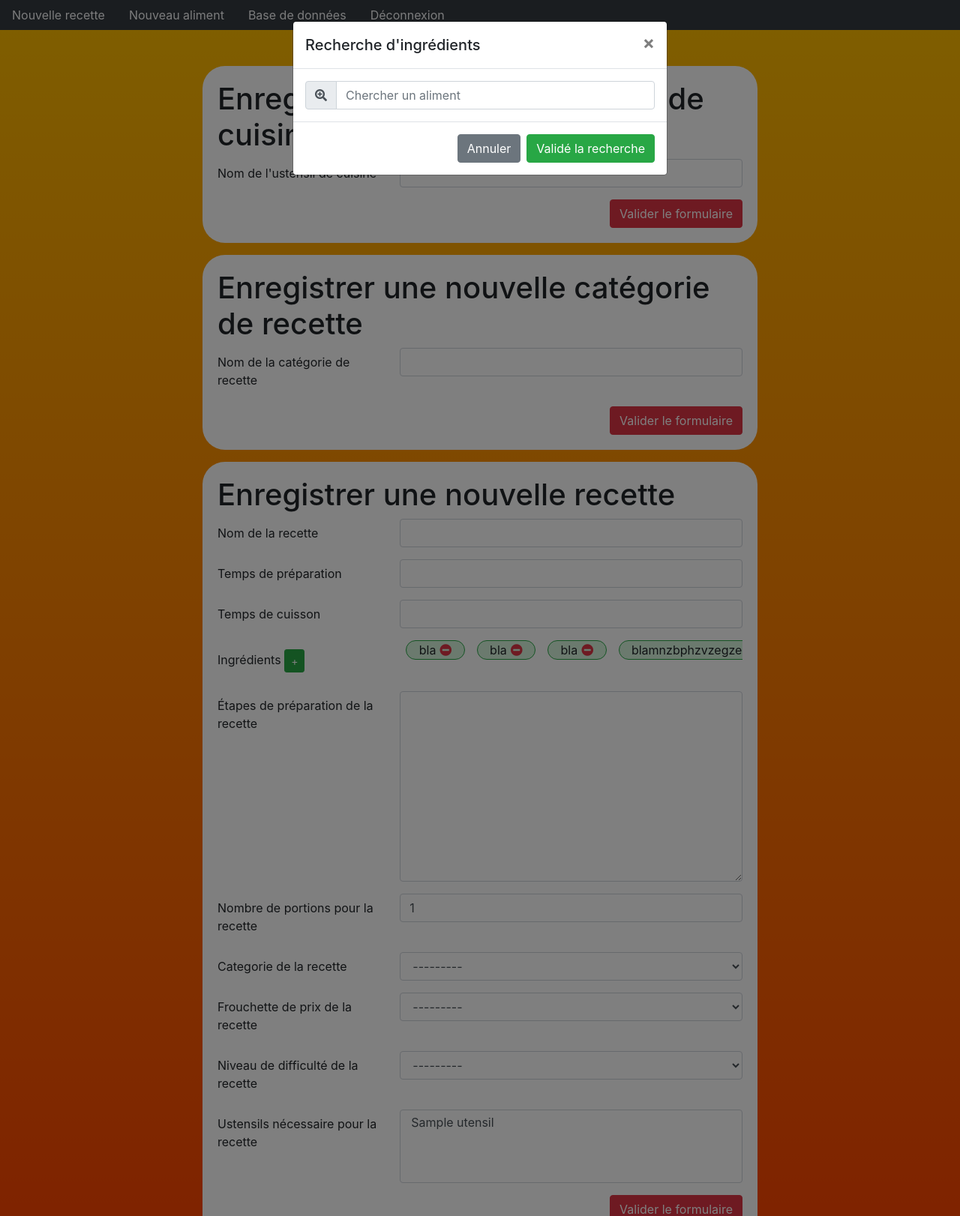
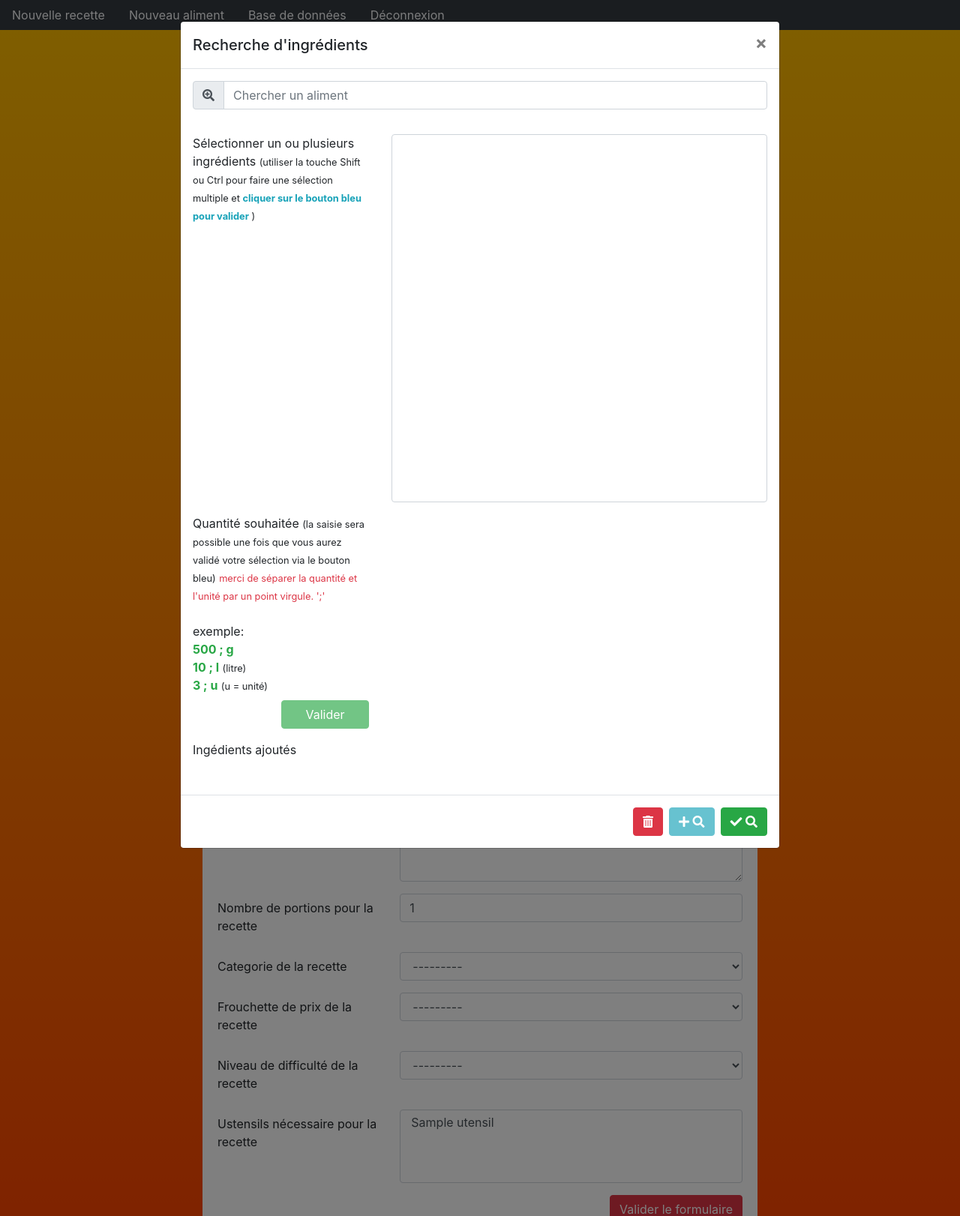
Before and after one commit to riderflo85/feedeasyform, a Django app: page /planning/new_recipe/ in a window 1280 px wide, after a click that opens the changed part. Shown: the top 1622 px of the page at 75% size. Run offline with Django 3.2, Linux system fonts and the light colour scheme; a user stored in the database is signed in; tables that the repository leaves empty hold one stand-in row (values such as "Sample post"); lists and menus that the app fills with data are empty; some libraries are stand-ins or nearby versions.

Commit message:
Added the form for search one or many foods

```diff
--- a/planning/templates/planning/new_recipe.html
+++ b/planning/templates/planning/new_recipe.html
@@ -79,10 +79,12 @@
                                     <div class="form-group row">
                                         <div class="col-sm-4 col-form-label">
                                             <label class="col-form-label">Ingrédients</label>
-                                            <button type="button" class="btn btn-success btn-sm" data-toggle="modal" data-target="#searchFoodModal">+</button>
+                                            <button type="button" class="btn btn-success btn-sm" data-toggle="modal" data-target="#searchFoodModal">
+                                                <i class="fas fa-plus"></i>
+                                            </button>
                                         </div>
-                                        <div class="col-sm-8" id="contentFoodsCol">
-                                            <div class="d-flex food-col">
+                                        <div class="col-sm-8 food-col" id="contentFoodsCol">
+                                            <div class="d-flex mb-2">
                                                 <div class="d-flex mx-2 food-div">
                                                     <p class="m-0">bla</p>
                                                     <i class="fas fa-minus-circle trash-food"></i>
@@ -100,6 +102,7 @@
                                                     <i class="fas fa-minus-circle trash-food"></i>
                                                 </div>
                                             </div>
+
                                         </div>
                                     </div>
                                     <div class="form-group row">
@@ -157,7 +160,7 @@
     </div><!-- end .container-fluid -->
     <!-- Modal search food -->
     <div class="modal fade" id="searchFoodModal" tabindex="-1" aria-labelledby="searchFoodModalLabel" aria-hidden="true">
-        <div class="modal-dialog">
+        <div class="modal-dialog modal-lg">
             <div class="modal-content">
                 <div class="modal-header">
                     <h5 class="modal-title" id="searchFoodModal">Recherche d'ingrédients</h5>
@@ -174,13 +177,52 @@
                         </div>
                         <input type="text" class="form-control" placeholder="Chercher un aliment" aria-label="SearchFood" aria-describedby="searchFood" id="searchInput">
                     </div>
-                    <div class="display-result" id="searchResult">
-
+                    <div class="display-result form-group row" id="searchResult">
+                        <label class="col-sm-4" for="foodsResult">Sélectionner un ou plusieurs ingrédients <small>(utiliser la touche Shift ou Ctrl pour faire une sélection multiple et <strong class="text-info">cliquer sur le bouton bleu pour valider</strong> )</small></label>
+                        <div class="col-sm-8">
+                            <select name="foods" id="foodsResult" multiple>
+                            </select>
+                        </div>
+                        <div class="col-sm-4 mt-3 d-flex-between">
+                            <label for="quantityFormBloc">
+                                Quantité souhaitée
+                                <small>(la saisie sera possible une fois que vous aurez validé votre sélection via le bouton bleu)</small>
+                                <small class="text-danger"> merci de séparer la quantité et l'unité par un point virgule. ';'</small>
+                                <br/>
+                                <br/>
+                                exemple:
+                                <br/>
+                                <strong class="text-success">500 ; g</strong>
+                                <br/>
+                                <strong class="text-success">10 ; l</strong> <small>(litre)</small>
+                                <br/>
+                                <strong class="text-success">3 ; u</strong> <small>(u = unité)</small>
+                            </label>
+                            <button class="btn btn-success btn-valid-quantity" id="btnValideFormQuantity" disabled>Valider</button>
+                        </div>
+                        <div class="col-sm-8 mt-3" id="quantityFormBloc">
+                        </div>
+                        <div class="col-sm-4 mt-3">
+                            <p>Ingédients ajoutés</p>
+                        </div>
+                        <div class="col-sm-8 mt-3">
+                            <ul id="selectedFoods">
+                            </ul>
+                        </div>
                     </div>
                 </div>
                 <div class="modal-footer">
-                    <button type="button" class="btn btn-secondary" data-dismiss="modal">Annuler</button>
-                    <button type="button" class="btn btn-success">Validé la recherche</button>
+                    <button class="btn btn-danger" id="btnClear">
+                        <i class="fas fa-trash-alt"></i>
+                    </button>
+                    <button type="button" class="btn btn-info" id="btnAddFood" disabled>
+                        <i class="fas fa-plus"></i>
+                        <i class="fas fa-search"></i>
+                    </button>
+                    <button type="button" class="btn btn-success" data-dismiss="modal" id="btnValideSearch">
+                        <i class="fas fa-check"></i>
+                        <i class="fas fa-search"></i>
+                    </button>
                 </div>
             </div>
         </div>
--- a/user/static/user/css/style.css
+++ b/user/static/user/css/style.css
@@ -47,7 +47,9 @@ hr {
 
 .food-col {
     justify-content: space-between;
-    overflow-x: overlay;
+    overflow-x: auto;
+    padding-bottom: 0.5vh;
+    padding-right: 10px;
 }
 
 .food-div {
@@ -64,3 +66,22 @@ hr {
     margin-left: 5px;
     cursor: pointer;
 }
+
+.display-result {
+    margin-top: 2vh;
+}
+
+#foodsResult {
+    height: 30vh;
+}
+
+.d-flex-between {
+    display: flex;
+    flex-direction: column;
+    justify-content: space-between;
+}
+
+.btn-valid-quantity {
+    width: 50%;
+    align-self: flex-end;
+}
--- a/user/static/user/js/script.js
+++ b/user/static/user/js/script.js
@@ -5,9 +5,9 @@ function addClassStyle() {
 }
 
 
-function searchFood() {
+function createFoodsArray() {
     const foodsBalise = $("#allFoods").children();
-    const inputSearch = $("#searchInput"); // Pour récupérer la valeur de l'input faire => inputSearch.val()
+
     let foods = [];
 
     for (const food of foodsBalise) {
@@ -18,22 +18,84 @@ function searchFood() {
         foods.push(data);
     }
 
-    inputSearch.keyup(() => {
-        if (inputSearch.val().length >= 3) {
-            console.log(inputSearch.val());
-        }
-    });
+    return foods;
+}
 
-    inputSearch.blur(() => {
-        inputSearch.val("");
-    });
 
-    return foods;
+function searchFood(text, foods) {
+    return foods.filter((val) => val.name.toLowerCase().includes(text.toLowerCase()));
+}
+
+
+function displayResult(foods) {
+    const selectArea = $("#foodsResult");
+    selectArea.empty();
+
+    for (const food of foods) {
+        const data = `<option value="${food.id}:${food.name}">${food.name}</option>`;
+        $(data).appendTo(selectArea);
+    }
+}
+
+
+function displayQuantityForm(foods) {
+    const parentNode = $("#quantityFormBloc");
+
+    for (const food of foods) {
+        const formatedFood = food.split(':');
+        const newForm = `<label for="food-${formatedFood[0]}">${formatedFood[1]}</label>\n
+        <input type="text" class="form-control mb-3" name="quantity" id="food-${formatedFood[0]}">`;
+
+        $(newForm).appendTo(parentNode);
+    }
+
 }
 
 
 $(document).ready(() => {
     addClassStyle();
 
-    searchFood();
+    const allFoods = createFoodsArray();
+    const inputSearch = $("#searchInput"); // Pour récupérer la valeur de l'input faire => inputSearch.val()
+    const listingFood = $("#selectedFoods");
+    const btnAddFood = $("#btnAddFood");
+    const btnClearFoodSelected = $("#btnClear");
+    const btnValideSearch = $("#btnValideSearch");
+    const btnValideFormQuantity = $("#btnValideFormQuantity");
+    const quantityFormBloc = $("#quantityFormBloc");
+    const selectArea = $("#foodsResult");
+    const fomrQuantity = $("#quantityFormBloc");
+
+
+    selectArea.focus(() => {
+        btnAddFood.removeAttr('disabled');
+    });
+
+
+    inputSearch.keyup(() => {
+        if (inputSearch.val().length >= 3) {
+            const results = searchFood(inputSearch.val(), allFoods);
+            displayResult(results);
+        }
+    });
+
+
+    inputSearch.blur(() => {
+        inputSearch.val("");
+    });
+
+
+    btnAddFood.on('click', () => {
+        displayQuantityForm(selectArea.val());
+        btnAddFood.attr('disabled', 'true');
+        btnValideFormQuantity.removeAttr('disabled');
+    });
+
+
+    btnClearFoodSelected.on('click', () => {
+        listingFood.empty();
+        fomrQuantity.empty();
+        selectArea.empty();
+    });
+
 });
```
